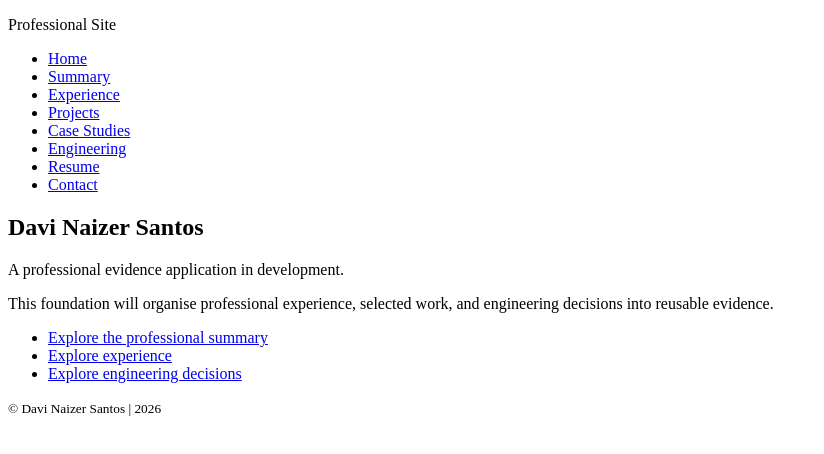
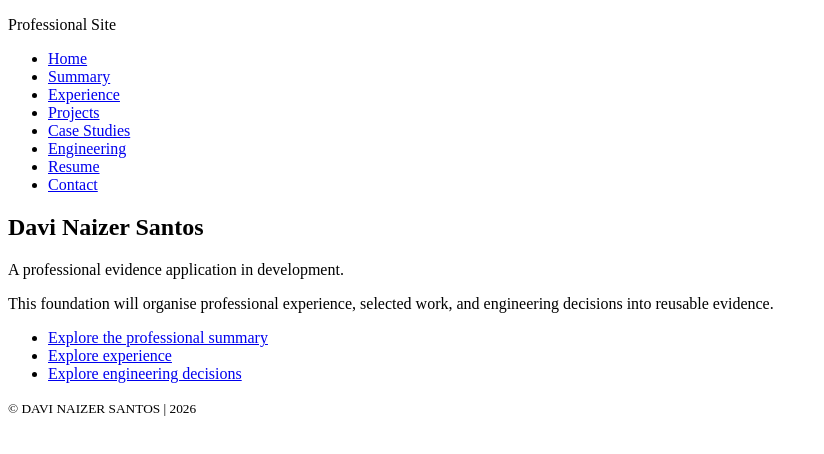
Before and after one commit to davinaizer/professional-site, a React (Vite) app: page / in a window 1280 px wide. Shown: the top 454 px of the page, without its empty margins (0-824 px from the left). Built offline with nearby package versions, Linux system fonts and the light colour scheme.

Commit message:
style: set footer to Uppercase

```diff
--- a/src/app/Footer.tsx
+++ b/src/app/Footer.tsx
@@ -1,7 +1,7 @@
 function Footer() {
 	return (
 		<footer>
-			<small>© Davi Naizer Santos | 2026</small>
+			<small>© DAVI NAIZER SANTOS | 2026</small>
 		</footer>
 	);
 }
```
